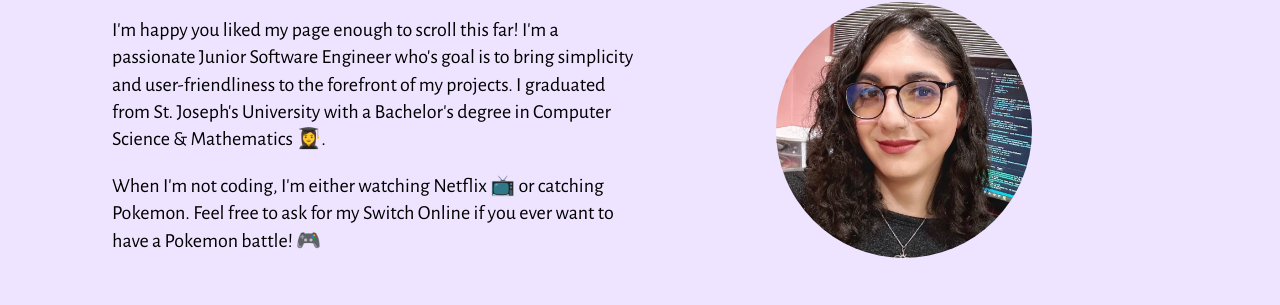
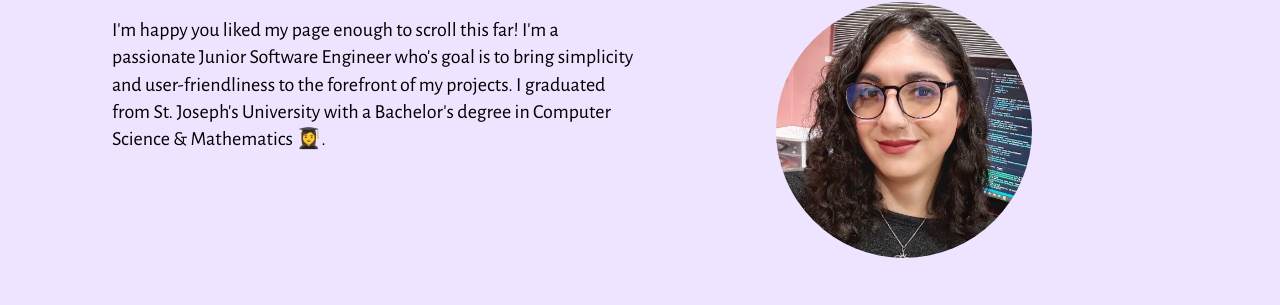
Before and after one commit to npinzon1994/npinzon1994.github.io, a React (Create React App) app: page / in a window 1280 px wide. Shown: the part 1578-1883 px from the top of the page. Built offline with nearby package versions, Linux system fonts and the light colour scheme.

Commit message:
removed second paragraph in about me

```diff
--- a/src/components/About/About.js
+++ b/src/components/About/About.js
@@ -43,11 +43,6 @@ const About = (props) => {
             graduated from St. Joseph's University with a Bachelor's degree in
             Computer Science & Mathematics 👩‍🎓.
           </p>
-          <p>
-            When I'm not coding, I'm either watching Netflix 📺 or catching
-            Pokemon. Feel free to ask for my Switch Online if you ever want to
-            have a Pokemon battle! 🎮
-          </p>
         </div>
         <Headshot
           className={classes.headshot}
```
